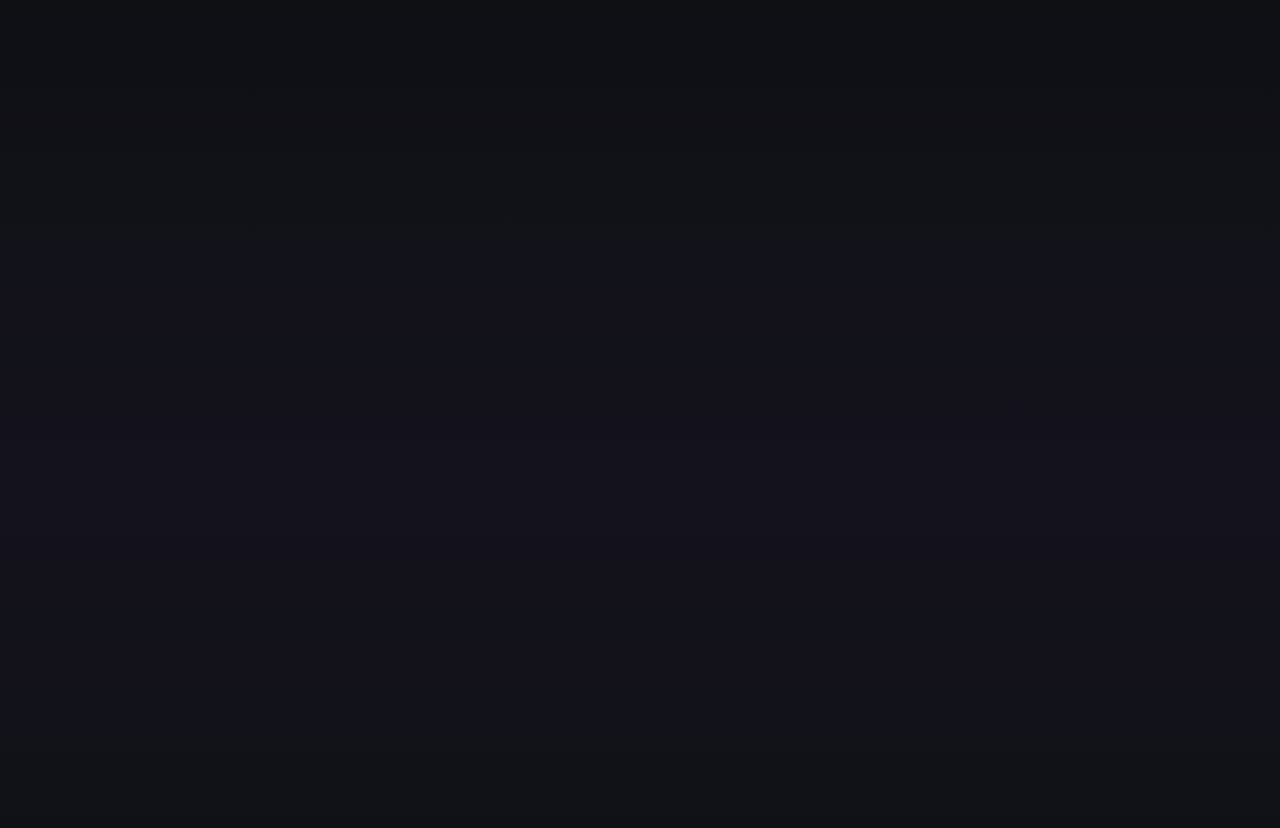
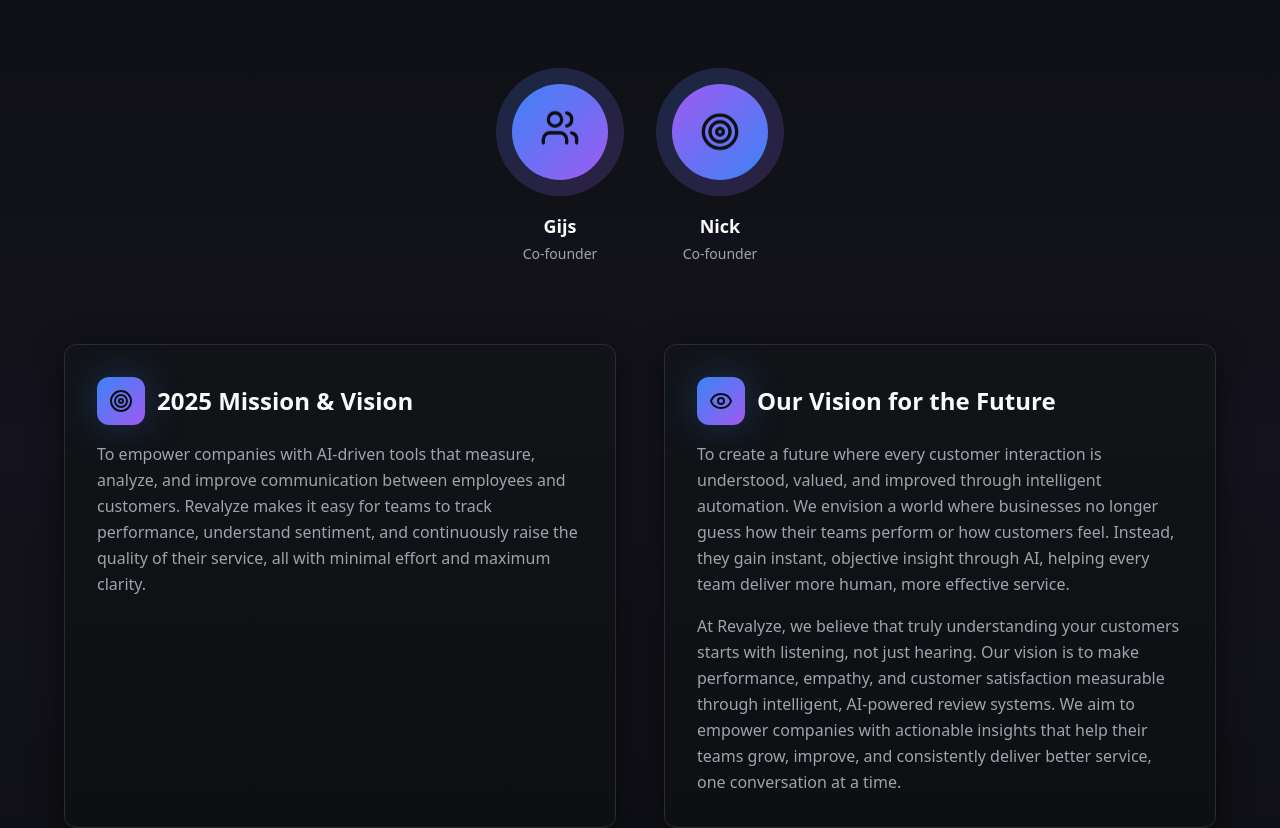
Before and after one commit to nickglas/revalyze_landing, a React (Vite) app: page / in a window 1280 px wide. Shown: the part 3830-4658 px from the top of the page. Built offline with nearby package versions, Linux system fonts and the light colour scheme.

Commit message:
Reverted to commit 513a797a884826c6173d8cd61d15e935391e3633

```diff
--- a/src/components/About.tsx
+++ b/src/components/About.tsx
@@ -4,75 +4,69 @@ export const About = () => {
   return (
     <section id="about" className="py-24 relative overflow-hidden">
       {/* Background Effects */}
-      <div className="absolute inset-0 bg-gradient-to-b from-transparent via-accent/5 to-transparent" />
+      <div className="absolute inset-0 bg-gradient-to-b from-transparent via-accent/5 to-transparent animate-pulse-glow" />
 
       <div className="relative z-10 mx-auto max-w-7xl px-4 sm:px-6 lg:px-8">
         {/* Header */}
-        <div className="text-center mb-16">
+        <div className="text-center mb-16 animate-fade-in">
           <h2 className="text-3xl font-bold tracking-tight sm:text-4xl lg:text-5xl mb-6">
-            Who <span className="hero-gradient-text">we are</span>
+            Who <span className="hero-gradient-text animate-gradient-shift">we are</span>
           </h2>
         </div>
 
-        {/* Team Photo Cards */}
-        <div className="flex flex-col sm:flex-row gap-8 justify-center items-center mb-20">
+        {/* Founders */}
+        <div className="flex flex-col sm:flex-row gap-8 justify-center items-center mb-20 animate-fade-in [animation-delay:0.2s]">
           {/* Gijs */}
-          <div className="text-center group opacity-0 translate-y-8 animate-fade-in">
-            <div className="relative mb-6">
-              <div className="w-48 h-48 mx-auto rounded-2xl bg-gradient-to-br from-primary/10 to-accent/10 overflow-hidden transition-all duration-300 ease-in-out group-hover:scale-105 group-hover:shadow-xl group-hover:shadow-primary/20">
-                {/* Photo placeholder - replace with actual photo */}
-                <div className="w-full h-full bg-gradient-to-br from-primary/20 to-accent/20 flex items-center justify-center">
-                  <div className="w-32 h-32 rounded-full bg-gradient-to-br from-primary to-accent flex items-center justify-center">
-                    <Users className="h-16 w-16 text-primary-foreground" />
-                  </div>
+          <div className="text-center group">
+            <div className="relative mb-4">
+              <div className="w-32 h-32 mx-auto rounded-full bg-gradient-to-br from-primary/20 to-accent/20 flex items-center justify-center overflow-hidden hover-scale transition-all duration-300 group-hover:shadow-lg group-hover:shadow-primary/20">
+                <div className="w-24 h-24 rounded-full bg-gradient-to-br from-primary to-accent flex items-center justify-center transition-transform duration-300 group-hover:scale-110">
+                  <Users className="h-10 w-10 text-primary-foreground animate-float" />
                 </div>
               </div>
             </div>
-            <h3 className="text-xl font-semibold mb-2 transition-colors duration-300 group-hover:text-primary">Gijs</h3>
-            <p className="text-muted-foreground">Co-founder & CEO</p>
+            <h3 className="text-lg font-semibold mb-1 transition-colors duration-300 group-hover:text-primary">Gijs</h3>
+            <p className="text-muted-foreground text-sm">Co-founder</p>
           </div>
 
           {/* Nick */}
-          <div className="text-center group opacity-0 translate-y-8 animate-fade-in [animation-delay:0.2s]">
-            <div className="relative mb-6">
-              <div className="w-48 h-48 mx-auto rounded-2xl bg-gradient-to-br from-accent/10 to-primary/10 overflow-hidden transition-all duration-300 ease-in-out group-hover:scale-105 group-hover:shadow-xl group-hover:shadow-accent/20">
-                {/* Photo placeholder - replace with actual photo */}
-                <div className="w-full h-full bg-gradient-to-br from-accent/20 to-primary/20 flex items-center justify-center">
-                  <div className="w-32 h-32 rounded-full bg-gradient-to-br from-accent to-primary flex items-center justify-center">
-                    <Target className="h-16 w-16 text-primary-foreground" />
-                  </div>
+          <div className="text-center group">
+            <div className="relative mb-4">
+              <div className="w-32 h-32 mx-auto rounded-full bg-gradient-to-br from-primary/20 to-accent/20 flex items-center justify-center overflow-hidden hover-scale transition-all duration-300 group-hover:shadow-lg group-hover:shadow-accent/20">
+                <div className="w-24 h-24 rounded-full bg-gradient-to-br from-accent to-primary flex items-center justify-center transition-transform duration-300 group-hover:scale-110">
+                  <Target className="h-10 w-10 text-primary-foreground animate-float [animation-delay:0.5s]" />
                 </div>
               </div>
             </div>
-            <h3 className="text-xl font-semibold mb-2 transition-colors duration-300 group-hover:text-accent">Nick</h3>
-            <p className="text-muted-foreground">Co-founder & CTO</p>
+            <h3 className="text-lg font-semibold mb-1 transition-colors duration-300 group-hover:text-accent">Nick</h3>
+            <p className="text-muted-foreground text-sm">Co-founder</p>
           </div>
         </div>
 
         {/* Mission & Vision */}
-        <div className="grid grid-cols-1 lg:grid-cols-2 gap-12 max-w-6xl mx-auto">
+        <div className="grid grid-cols-1 lg:grid-cols-2 gap-12 max-w-6xl mx-auto animate-fade-in [animation-delay:0.4s]">
           {/* Mission */}
-          <div className="opacity-0 -translate-x-8 animate-fade-in [animation-delay:0.4s] card-elevated p-8 group hover:shadow-xl transition-all duration-300">
+          <div className="card-elevated p-8 group hover:shadow-xl transition-all duration-500 hover:bg-surface-elevated/80 hover:-translate-y-1">
             <div className="flex items-center mb-4">
-              <div className="feature-icon mr-3">
-                <Target className="h-6 w-6 text-primary-foreground" />
+              <div className="feature-icon mr-3 group-hover:animate-pulse-glow">
+                <Target className="h-6 w-6 text-primary-foreground transition-transform duration-300 group-hover:scale-110" />
               </div>
-              <h3 className="text-2xl font-bold">2025 Mission & Vision</h3>
+              <h3 className="text-2xl font-bold transition-colors duration-300 group-hover:text-primary">2025 Mission & Vision</h3>
             </div>
-            <p className="text-muted-foreground leading-relaxed">
+            <p className="text-muted-foreground leading-relaxed transition-colors duration-300 group-hover:text-foreground/80">
               To empower companies with AI-driven tools that measure, analyze, and improve communication between employees and customers. Revalyze makes it easy for teams to track performance, understand sentiment, and continuously raise the quality of their service, all with minimal effort and maximum clarity.
             </p>
           </div>
 
           {/* Vision */}
-          <div className="opacity-0 -translate-x-8 animate-fade-in [animation-delay:0.6s] card-elevated p-8 group hover:shadow-xl transition-all duration-300">
+          <div className="card-elevated p-8 group hover:shadow-xl transition-all duration-500 hover:bg-surface-elevated/80 hover:-translate-y-1 [animation-delay:0.2s]">
             <div className="flex items-center mb-4">
-              <div className="feature-icon mr-3">
-                <Eye className="h-6 w-6 text-primary-foreground" />
+              <div className="feature-icon mr-3 group-hover:animate-pulse-glow">
+                <Eye className="h-6 w-6 text-primary-foreground transition-transform duration-300 group-hover:scale-110" />
               </div>
-              <h3 className="text-2xl font-bold">Our Vision for the Future</h3>
+              <h3 className="text-2xl font-bold transition-colors duration-300 group-hover:text-accent">Our Vision for the Future</h3>
             </div>
-            <div className="text-muted-foreground leading-relaxed space-y-4">
+            <div className="text-muted-foreground leading-relaxed space-y-4 transition-colors duration-300 group-hover:text-foreground/80">
               <p>
                 To create a future where every customer interaction is understood, valued, and improved through intelligent automation. We envision a world where businesses no longer guess how their teams perform or how customers feel. Instead, they gain instant, objective insight through AI, helping every team deliver more human, more effective service.
               </p>
@@ -84,9 +78,9 @@ export const About = () => {
         </div>
 
         {/* Contact Info */}
-        <div className="text-center mt-16 opacity-0 translate-y-4 animate-fade-in [animation-delay:0.8s]">
-          <div className="inline-flex items-center rounded-full border border-primary/20 bg-surface-elevated/50 px-6 py-3 text-sm font-medium text-muted-foreground backdrop-blur-sm hover:bg-surface-elevated/70 hover:border-primary/40 hover:text-foreground transition-all duration-300">
-            <Users className="mr-2 h-4 w-4 text-primary" />
+        <div className="text-center mt-16 animate-fade-in [animation-delay:0.6s]">
+          <div className="inline-flex items-center rounded-full border border-primary/20 bg-surface-elevated/50 px-6 py-3 text-sm font-medium text-muted-foreground backdrop-blur-sm hover:bg-surface-elevated/70 hover:border-primary/40 hover:text-foreground transition-all duration-300 hover:scale-105">
+            <Users className="mr-2 h-4 w-4 text-primary animate-float [animation-delay:1s]" />
             Have questions? We'd love to hear from you.
           </div>
         </div>
```
